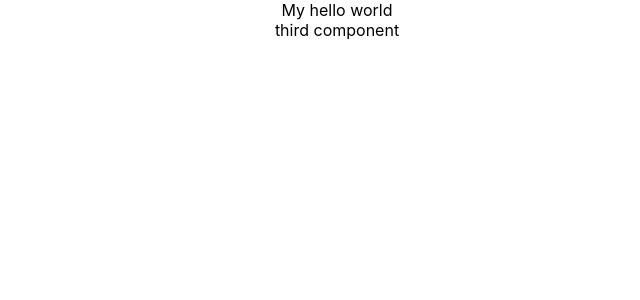
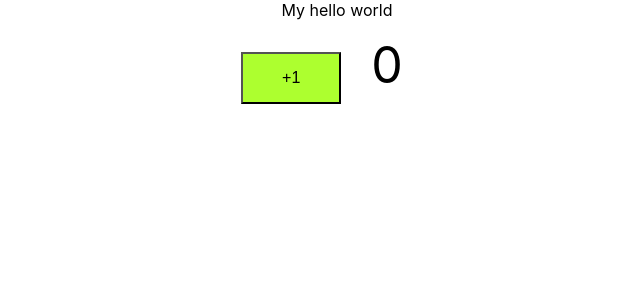
Before and after one commit to shemil076/Getting-Started-with-React---Basics-with-components, a React (Create React App) app: page / in a window 1280 px wide. Shown: the top 300 px of the page, without its empty margins (303-943 px from the left). Built offline with nearby package versions, Linux system fonts and the light colour scheme.

Commit message:
Adding a Button and a Counter to the React Counter Component

```diff
--- a/src/App.js
+++ b/src/App.js
@@ -4,7 +4,7 @@ import './App.css';
 import FirstComponent from './components/learingExamples/FirstComponent';
 import SecondComponent from './components/learingExamples/SecondComponent';
 import ThirdComponent from './components/learingExamples/ThirdComponent';
-import Counter from './components/counter/counter';
+import Counter from './components/counter/Counter';
 
 // function App() {
 //   return (
--- /dev/null
+++ b/src/components/counter/Counter.css
@@ -0,0 +1,12 @@
+button{
+    background-color:greenyellow;
+    font-size: 16px;
+    padding: 15px 30px;
+    color: black;
+    width: 100px;
+}
+
+.Counter{
+    font-size: 50px;
+    padding: 15px 30px;
+}
--- a/src/components/counter/counter.jsx
+++ b/src/components/counter/counter.jsx
@@ -1,8 +1,10 @@
 import React, { Component } from 'react'
+import './Counter.css'
 function Counter(){
     return (
       <div className="Counter">
-        third component
+        <button>+1</button>
+        <span className="Counter">0</span>
       </div>
     );
   }
```
